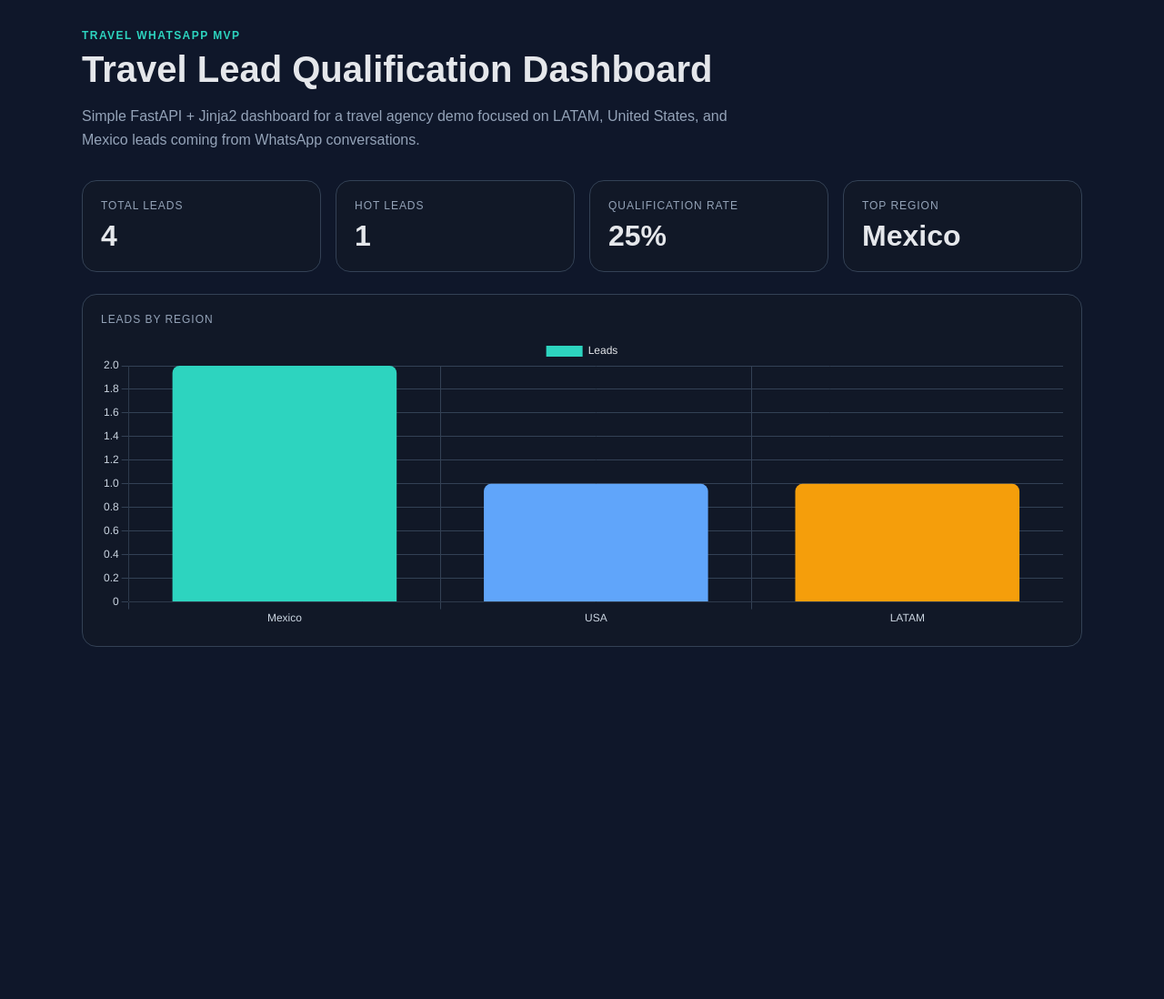
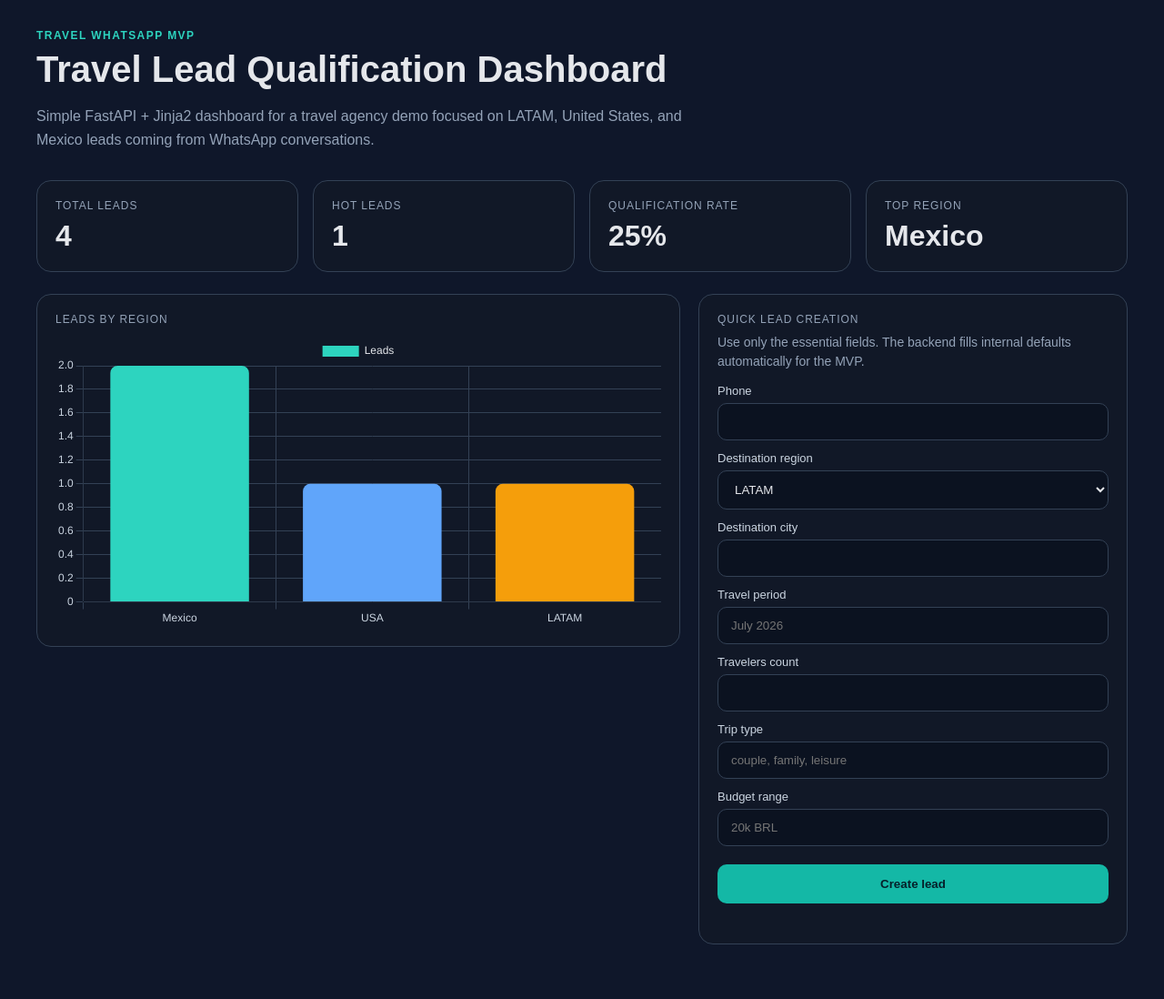
Before and after one commit to Padilhaaaaa/travel-mvp, a FastAPI app: page /dashboard in a window 1280 px wide. Shown: the whole page at 91% size. Before the commit the page ends 711 px from the top, so only its background shows below. Run offline with FastAPI, Linux system fonts and the light colour scheme; data comes from the database, SQL or seed files in the repository.

Commit message:
Add lead simulation flow and qualification service

```diff
--- a/app/main.py
+++ b/app/main.py
@@ -3,13 +3,31 @@ from pathlib import Path
 from fastapi import FastAPI, Request
 from fastapi.responses import HTMLResponse
 from fastapi.templating import Jinja2Templates
+from pydantic import BaseModel
 
-from app.db import get_connection, init_db
+from app.db import get_connection, init_db, insert_lead
+from app.services.qualification import get_next_question, process_conversation_step
 
 app = FastAPI(title="Travel WhatsApp MVP")
 
 BASE_DIR = Path(__file__).resolve().parent
 templates = Jinja2Templates(directory=str(BASE_DIR / "templates"))
+
+
+class LeadCreate(BaseModel):
+    phone: str
+    destination_region: str
+    destination_city: str
+    travel_period_text: str
+    travelers_count: int
+    trip_type: str
+    budget_range: str
+
+
+class SimulateRequest(BaseModel):
+    phone: str
+    message: str
+    session: dict | None = None
 
 
 @app.on_event("startup")
@@ -79,3 +97,78 @@ def get_metrics():
         "top_region": top_region,
         "by_region": by_region
     }
+
+
+@app.post("/api/leads")
+def create_lead(lead: LeadCreate):
+    lead_data = {
+        "phone": lead.phone,
+        "destination_region": lead.destination_region,
+        "destination_city": lead.destination_city,
+        "travel_period_text": lead.travel_period_text,
+        "travelers_count": lead.travelers_count,
+        "trip_type": lead.trip_type,
+        "budget_range": lead.budget_range,
+        "has_passport": "unknown",
+        "has_visa": "n/a" if lead.destination_region in ["LATAM", "Mexico"] else "unknown",
+        "main_intent": "package_quote",
+        "lead_temperature": "warm",
+        "status": "new"
+    }
+
+    lead_id = insert_lead(lead_data)
+
+    return {
+        "message": "Lead created successfully",
+        "lead_id": lead_id,
+        "phone": lead.phone
+    }
+
+
+@app.post("/api/simulate")
+def simulate_chat(payload: SimulateRequest):
+    session = payload.session or {
+        "state": "start",
+        "lead": {}
+    }
+
+    if payload.message.strip().lower() == "start":
+        return {
+            "reply": get_next_question("start"),
+            "session": {
+                "state": "start",
+                "lead": {}
+            },
+            "completed": False
+        }
+
+    result = process_conversation_step(session, payload.message)
+
+    if result["completed"]:
+        lead = result["lead"]
+
+        lead_data = {
+            "phone": payload.phone,
+            "destination_region": lead["destination_region"],
+            "destination_city": lead["destination_city"],
+            "travel_period_text": lead["travel_period_text"],
+            "travelers_count": lead["travelers_count"],
+            "trip_type": lead["trip_type"],
+            "budget_range": lead["budget_range"],
+            "has_passport": "unknown",
+            "has_visa": "n/a" if lead["destination_region"] in ["LATAM", "Mexico"] else "unknown",
+            "main_intent": "package_quote",
+            "lead_temperature": lead["lead_temperature"],
+            "status": "qualified"
+        }
+
+        insert_lead(lead_data)
+
+    return {
+        "reply": result["reply"],
+        "session": {
+            "state": result["state"],
+            "lead": result["lead"]
+        },
+        "completed": result["completed"]
+    }
--- a/app/templates/dashboard.html
+++ b/app/templates/dashboard.html
@@ -14,9 +14,9 @@
     }
 
     .container {
-      max-width: 1100px;
+      max-width: 1200px;
       margin: 0 auto;
-      padding: 32px 20px;
+      padding: 32px 20px 60px;
     }
 
     .hero {
@@ -69,13 +69,78 @@
       margin-top: 8px;
     }
 
-    .chart-card {
-      margin-top: 16px;
+    .layout {
+      display: grid;
+      grid-template-columns: 1.2fr 0.8fr;
+      gap: 20px;
+      align-items: start;
     }
 
     canvas {
       margin-top: 12px;
       max-height: 320px;
+    }
+
+    form {
+      display: grid;
+      gap: 12px;
+      margin-top: 14px;
+    }
+
+    label {
+      display: block;
+      font-size: 13px;
+      color: #cbd5e1;
+      margin-bottom: 6px;
+    }
+
+    input, select {
+      width: 100%;
+      padding: 12px 14px;
+      border-radius: 10px;
+      border: 1px solid #334155;
+      background: #0b1220;
+      color: #e5e7eb;
+      box-sizing: border-box;
+    }
+
+    button {
+      margin-top: 8px;
+      background: #14b8a6;
+      color: #06202a;
+      border: none;
+      border-radius: 10px;
+      padding: 14px 18px;
+      font-weight: bold;
+      cursor: pointer;
+    }
+
+    button:hover {
+      background: #2dd4bf;
+    }
+
+    .message {
+      margin-top: 12px;
+      font-size: 14px;
+      color: #93c5fd;
+    }
+
+    .helper {
+      color: #94a3b8;
+      font-size: 14px;
+      line-height: 1.5;
+      margin-top: 8px;
+      margin-bottom: 14px;
+    }
+
+    @media (max-width: 900px) {
+      .layout {
+        grid-template-columns: 1fr;
+      }
+
+      h1 {
+        font-size: 32px;
+      }
     }
   </style>
 </head>
@@ -109,9 +174,62 @@
       </div>
     </div>
 
-    <div class="card chart-card">
-      <div class="kpi-label">Leads by region</div>
-      <canvas id="regionChart"></canvas>
+    <div class="layout">
+      <div class="card">
+        <div class="kpi-label">Leads by region</div>
+        <canvas id="regionChart"></canvas>
+      </div>
+
+      <div class="card">
+        <div class="kpi-label">Quick lead creation</div>
+        <div class="helper">
+          Use only the essential fields. The backend fills internal defaults automatically for the MVP.
+        </div>
+
+        <form id="lead-form">
+          <div>
+            <label for="phone">Phone</label>
+            <input id="phone" name="phone" type="text" required />
+          </div>
+
+          <div>
+            <label for="destination_region">Destination region</label>
+            <select id="destination_region" name="destination_region" required>
+              <option value="LATAM">LATAM</option>
+              <option value="USA">USA</option>
+              <option value="Mexico">Mexico</option>
+            </select>
+          </div>
+
+          <div>
+            <label for="destination_city">Destination city</label>
+            <input id="destination_city" name="destination_city" type="text" required />
+          </div>
+
+          <div>
+            <label for="travel_period_text">Travel period</label>
+            <input id="travel_period_text" name="travel_period_text" type="text" placeholder="July 2026" required />
+          </div>
+
+          <div>
+            <label for="travelers_count">Travelers count</label>
+            <input id="travelers_count" name="travelers_count" type="number" min="1" required />
+          </div>
+
+          <div>
+            <label for="trip_type">Trip type</label>
+            <input id="trip_type" name="trip_type" type="text" placeholder="couple, family, leisure" required />
+          </div>
+
+          <div>
+            <label for="budget_range">Budget range</label>
+            <input id="budget_range" name="budget_range" type="text" placeholder="20k BRL" required />
+          </div>
+
+          <button type="submit">Create lead</button>
+          <div id="form-message" class="message"></div>
+        </form>
+      </div>
     </div>
   </div>
 
@@ -171,6 +289,46 @@
       });
     }
 
+    async function createLead(event) {
+      event.preventDefault();
+
+      const formMessage = document.getElementById("form-message");
+
+      const payload = {
+        phone: document.getElementById("phone").value,
+        destination_region: document.getElementById("destination_region").value,
+        destination_city: document.getElementById("destination_city").value,
+        travel_period_text: document.getElementById("travel_period_text").value,
+        travelers_count: Number(document.getElementById("travelers_count").value),
+        trip_type: document.getElementById("trip_type").value,
+        budget_range: document.getElementById("budget_range").value
+      };
+
+      try {
+        const response = await fetch("/api/leads", {
+          method: "POST",
+          headers: {
+            "Content-Type": "application/json"
+          },
+          body: JSON.stringify(payload)
+        });
+
+        const result = await response.json();
+
+        if (!response.ok) {
+          formMessage.textContent = "Failed to create lead. Try a different phone number.";
+          return;
+        }
+
+        formMessage.textContent = `Lead created successfully: ${result.phone}`;
+        document.getElementById("lead-form").reset();
+        await loadMetrics();
+      } catch (error) {
+        formMessage.textContent = "Unexpected error while creating lead.";
+      }
+    }
+
+    document.getElementById("lead-form").addEventListener("submit", createLead);
     loadMetrics();
   </script>
 </body>
```
Also changed, not shown: app/db.py (+42 -0 lines), app/services/qualification.py (added, +122 -0 lines).
